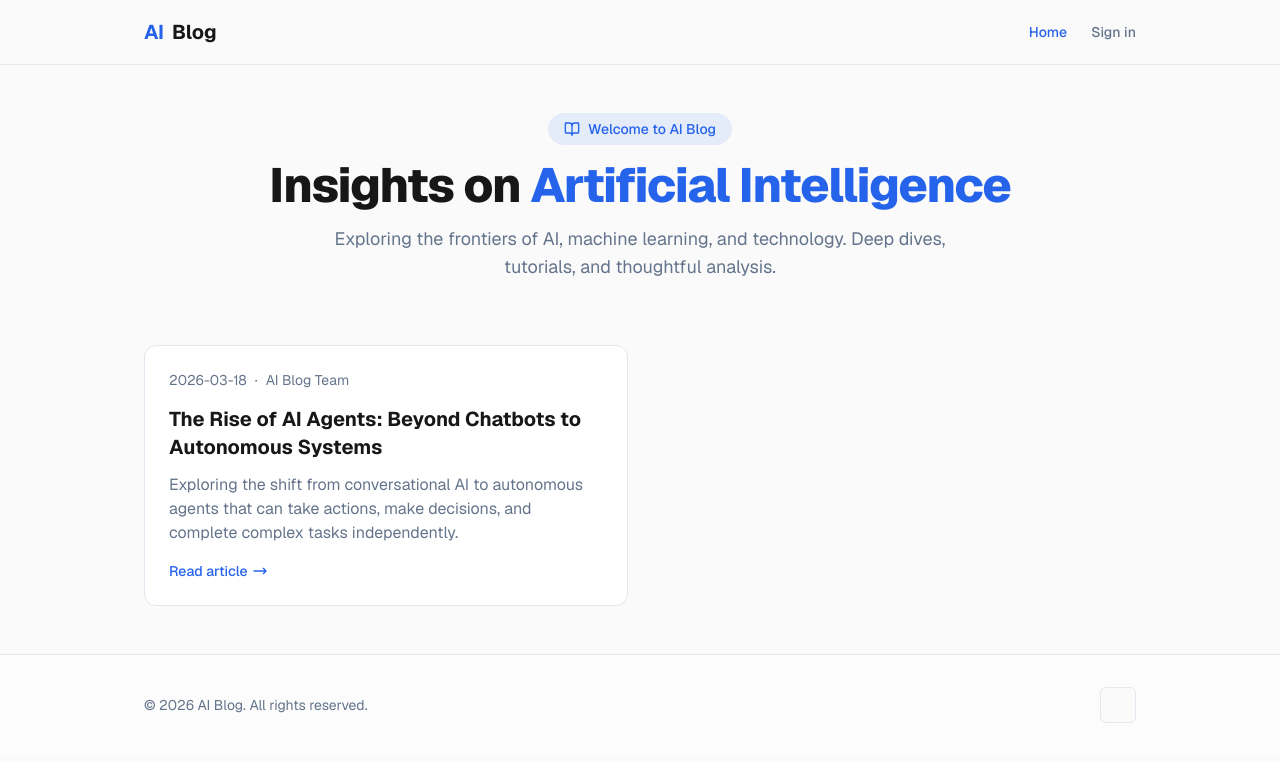
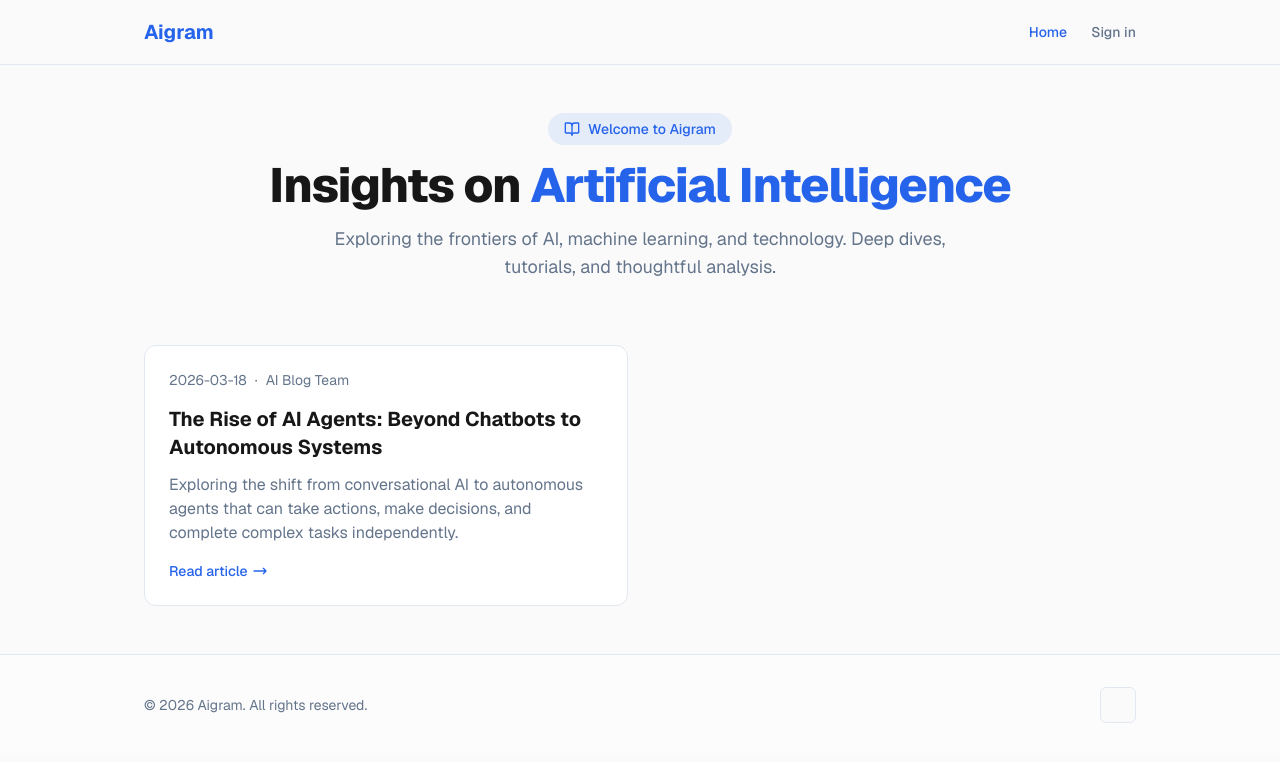
Before and after one commit to manmeet0409/aigram, a Next.js app: page /blog in a window 1280 px wide. Shown: the top 762 px of the page. Built offline with nearby package versions, Linux system fonts and the light colour scheme; no server answers.

Commit message:
Update UI text from AI Blog to Aigram

```diff
--- a/src/app/blog/page.tsx
+++ b/src/app/blog/page.tsx
@@ -18,7 +18,7 @@ export default async function BlogPage() {
         <section className="mb-16 text-center">
           <div className="mb-4 inline-flex items-center justify-center rounded-full bg-primary/10 px-4 py-1.5 text-sm font-medium text-primary">
             <BookOpen className="mr-2 h-4 w-4" />
-            Welcome to AI Blog
+            Welcome to Aigram
           </div>
           <h1 className="mb-4 text-4xl font-extrabold tracking-tight sm:text-5xl">
             Insights on{" "}
@@ -98,7 +98,7 @@ export default async function BlogPage() {
         <div className="container mx-auto max-w-5xl px-4 py-8">
           <div className="flex flex-col items-center justify-between gap-4 sm:flex-row">
             <p className="text-sm text-muted-foreground">
-              © {new Date().getFullYear()} AI Blog. All rights reserved.
+              © {new Date().getFullYear()} Aigram. All rights reserved.
             </p>
             <div className="flex items-center gap-4">
               <ThemeToggle />
--- a/src/components/header.tsx
+++ b/src/components/header.tsx
@@ -28,10 +28,9 @@ export function Header({ session }: HeaderProps) {
         <Link
           href="/blog"
           className="flex items-center space-x-2 font-bold text-xl transition-colors hover:text-primary"
-          aria-label="AI Blog - Home"
+          aria-label="Aigram - Home"
         >
-          <span className="text-primary">AI</span>
-          <span>Blog</span>
+          <span className="text-primary">Aigram</span>
         </Link>
 
         <nav className="flex items-center gap-6" aria-label="Main navigation">
```
